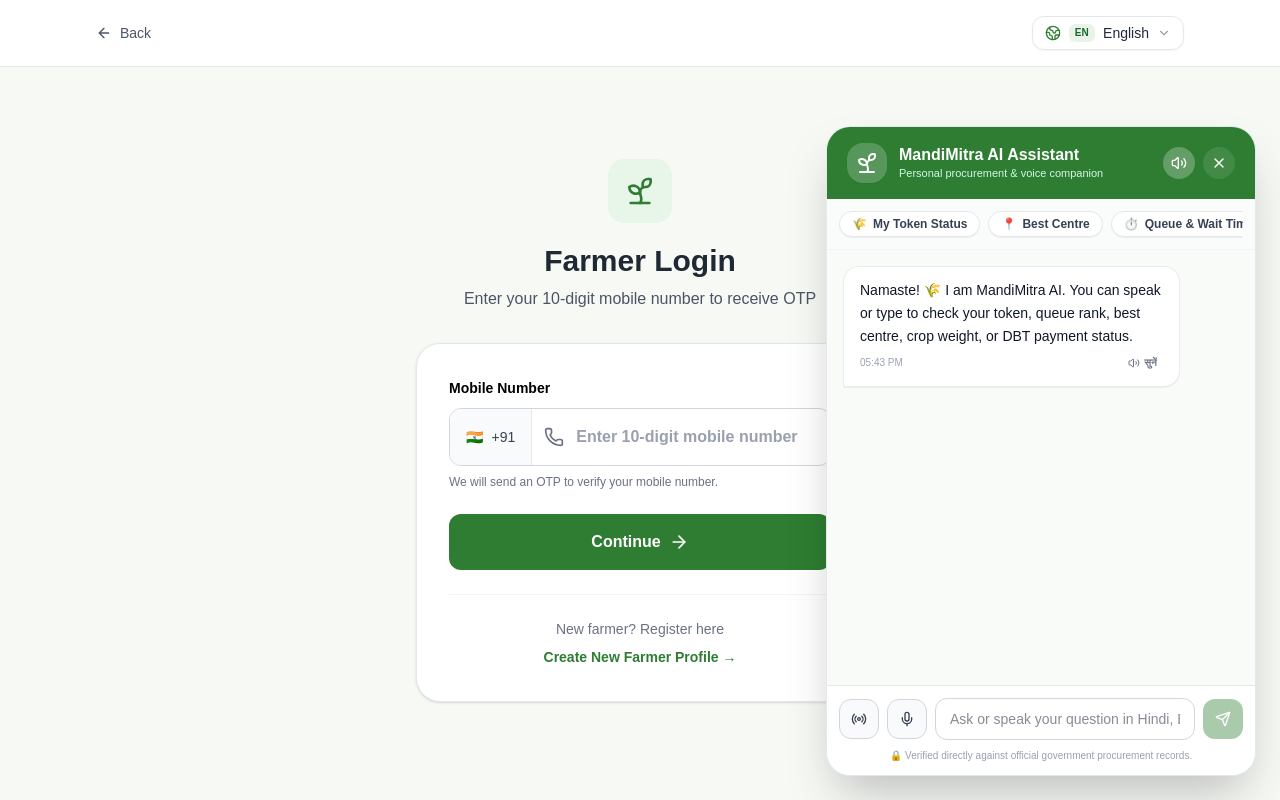
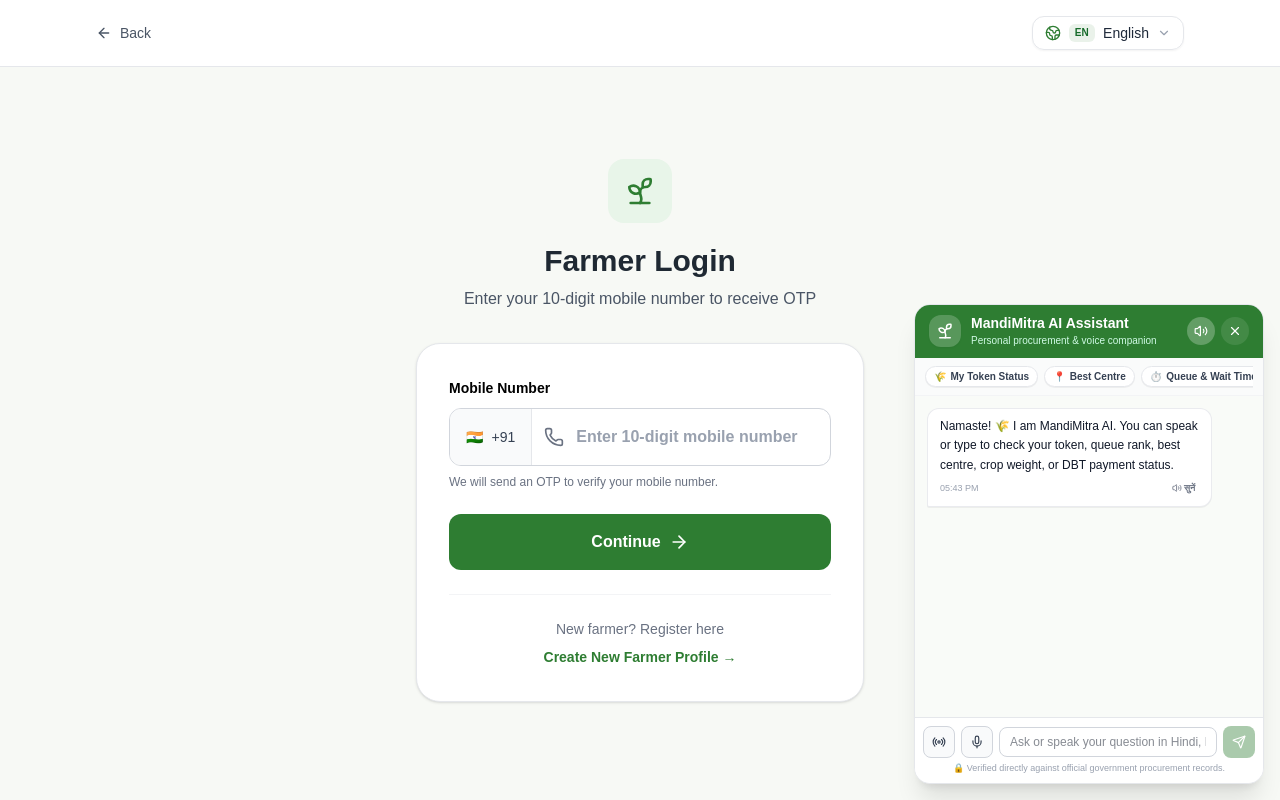
Before and after one commit to aaryanttiwari247-lab/mandimitra, a Next.js app: page /farmer/login in a window 1280 px wide. Both pictures are taken after a click on the button "Voice Help". Built offline with nearby package versions, Linux system fonts and the light colour scheme.

Commit message:
ui: reduce chat box size and remove assistant from landing page

```diff
--- a/components/MandimitraChatWidget.tsx
+++ b/components/MandimitraChatWidget.tsx
@@ -1,6 +1,7 @@
 "use client";
 
 import React, { useState, useEffect, useRef, useCallback } from "react";
+import { usePathname } from "next/navigation";
 import { useLanguage } from "@/context/language-context";
 import { getFarmerSession, FarmerUser } from "@/lib/farmer-auth";
 import {
@@ -46,6 +47,7 @@
 }
 
 export function MandimitraChatWidget() {
+  const pathname = usePathname();
   const { t, language } = useLanguage();
 
   const [isOpen, setIsOpen] = useState(false);
@@ -399,6 +401,11 @@
     },
   ];
 
+  // Do not show widget on the landing / first page
+  if (pathname === "/") {
+    return null;
+  }
+
   return (
     <>
       {/* ======================================================
@@ -410,21 +417,21 @@
             loadFarmerContext();
             setIsOpen(true);
           }}
-          className="fixed bottom-6 right-6 z-50 flex items-center gap-3 rounded-full bg-[#2E7D32] px-5 py-3.5 text-white shadow-2xl transition hover:bg-[#256428] hover:scale-105 active:scale-95 focus:outline-none focus:ring-4 focus:ring-[#2E7D32]/30 print:hidden"
+          className="fixed bottom-5 right-5 z-50 flex items-center gap-2 rounded-full bg-[#2E7D32] px-3.5 py-2 text-white shadow-xl transition hover:bg-[#256428] hover:scale-105 active:scale-95 focus:outline-none focus:ring-2 focus:ring-[#2E7D32]/30 print:hidden text-xs sm:text-sm font-bold"
           title={t("assistant.floatingBtn") || "MandiMitra AI • Voice Help"}
         >
-          <span className="relative flex h-3.5 w-3.5">
+          <span className="relative flex h-2.5 w-2.5">
             <span className="absolute inline-flex h-full w-full animate-ping rounded-full bg-emerald-300 opacity-75"></span>
-            <span className="relative inline-flex h-3.5 w-3.5 rounded-full bg-emerald-400"></span>
+            <span className="relative inline-flex h-2.5 w-2.5 rounded-full bg-emerald-400"></span>
           </span>
 
-          <div className="flex items-center gap-2 font-bold text-sm sm:text-base">
-            <Sprout className="h-5 w-5" />
+          <div className="flex items-center gap-1.5 font-bold">
+            <Sprout className="h-4 w-4" />
             <span>{t("assistant.floatingBtnShort") || "आवाज सहायता"}</span>
           </div>
 
-          <div className="flex h-8 w-8 items-center justify-center rounded-full bg-white/20">
-            <Mic className="h-4 w-4" />
+          <div className="flex h-6 w-6 items-center justify-center rounded-full bg-white/20">
+            <Mic className="h-3.5 w-3.5" />
           </div>
         </button>
       )}
@@ -433,27 +440,27 @@
           EXPANDABLE CHAT & VOICE DRAWER
       ====================================================== */}
       {isOpen && (
-        <div className="fixed inset-0 z-50 flex items-end sm:items-end justify-end p-0 sm:p-6 bg-black/40 backdrop-blur-xs sm:bg-transparent sm:backdrop-blur-none print:hidden pointer-events-none">
-          <div className="pointer-events-auto flex flex-col w-full sm:w-[430px] h-[92vh] sm:h-[650px] max-h-[720px] bg-white rounded-t-3xl sm:rounded-3xl border border-gray-200 shadow-2xl overflow-hidden animate-in slide-in-from-bottom-5 duration-200">
+        <div className="fixed inset-0 z-50 flex items-end sm:items-end justify-end p-0 sm:p-4 bg-black/30 backdrop-blur-xs sm:bg-transparent sm:backdrop-blur-none print:hidden pointer-events-none">
+          <div className="pointer-events-auto flex flex-col w-full sm:w-[350px] h-[78vh] sm:h-[480px] max-h-[500px] bg-white rounded-t-2xl sm:rounded-2xl border border-gray-200 shadow-xl overflow-hidden animate-in slide-in-from-bottom-3 duration-200">
             {/* HEADER */}
-            <div className="flex items-center justify-between bg-[#2E7D32] px-5 py-4 text-white">
-              <div className="flex items-center gap-3">
-                <div className="flex h-10 w-10 items-center justify-center rounded-2xl bg-white/20 text-white shadow-xs">
-                  <Sprout className="h-6 w-6" />
+            <div className="flex items-center justify-between bg-[#2E7D32] px-3.5 py-2.5 text-white">
+              <div className="flex items-center gap-2.5">
+                <div className="flex h-8 w-8 items-center justify-center rounded-xl bg-white/20 text-white shadow-xs">
+                  <Sprout className="h-4.5 w-4.5" />
                 </div>
                 <div>
-                  <div className="flex items-center gap-2">
-                    <h3 className="font-extrabold text-base leading-tight">
-                      {t("assistant.title") || "MandiMitra AI Assistant"}
+                  <div className="flex items-center gap-1.5">
+                    <h3 className="font-bold text-xs sm:text-sm leading-tight">
+                      {t("assistant.title") || "MandiMitra AI"}
                     </h3>
                   </div>
-                  <p className="text-[11px] text-emerald-100 font-medium">
-                    {t("assistant.subtitle") || "Personal procurement & voice companion"}
+                  <p className="text-[10px] text-emerald-100 font-medium">
+                    {t("assistant.subtitle") || "Procurement assistant"}
                   </p>
                 </div>
               </div>
 
-              <div className="flex items-center gap-2">
+              <div className="flex items-center gap-1.5">
                 {/* AUTO-SPEAK TOGGLE */}
                 <button
                   type="button"
@@ -461,12 +468,12 @@
                     if (autoSpeak) stopSpeaking();
                     setAutoSpeak(!autoSpeak);
                   }}
-                  className={`flex h-8 w-8 items-center justify-center rounded-full transition ${
+                  className={`flex h-7 w-7 items-center justify-center rounded-full transition ${
                     autoSpeak ? "bg-white/25 text-white" : "bg-white/10 text-white/50"
                   }`}
                   title={autoSpeak ? "Auto-Speak ON" : "Auto-Speak OFF"}
                 >
-                  {autoSpeak ? <Volume2 className="h-4 w-4" /> : <VolumeX className="h-4 w-4" />}
+                  {autoSpeak ? <Volume2 className="h-3.5 w-3.5" /> : <VolumeX className="h-3.5 w-3.5" />}
                 </button>
 
                 {/* CLOSE BUTTON */}
@@ -475,24 +482,24 @@
                     stopSpeaking();
                     setIsOpen(false);
                   }}
-                  className="flex h-8 w-8 items-center justify-center rounded-full bg-white/10 hover:bg-white/20 transition text-white"
+                  className="flex h-7 w-7 items-center justify-center rounded-full bg-white/10 hover:bg-white/20 transition text-white"
                   title={t("assistant.close") || "Close"}
                 >
-                  <X className="h-4 w-4" />
+                  <X className="h-3.5 w-3.5" />
                 </button>
               </div>
             </div>
 
             {/* QUICK ACTIONS ROW */}
-            <div className="border-b border-gray-100 bg-gray-50/80 px-3 py-2.5">
-              <div className="flex gap-2 overflow-x-auto no-scrollbar py-0.5">
+            <div className="border-b border-gray-100 bg-gray-50/80 px-2.5 py-1.5">
+              <div className="flex gap-1.5 overflow-x-auto no-scrollbar py-0.5">
                 {quickActions.map((action, idx) => (
                   <button
                     key={idx}
                     type="button"
                     disabled={loading || isRecordingNote}
                     onClick={() => handleSend(action.prompt)}
-                    className="flex shrink-0 items-center gap-1.5 rounded-full border border-gray-200 bg-white px-3 py-1 text-xs font-semibold text-gray-700 shadow-2xs hover:border-[#2E7D32] hover:bg-[#E8F5E9] hover:text-[#2E7D32] transition disabled:opacity-50"
+                    className="flex shrink-0 items-center gap-1 rounded-full border border-gray-200 bg-white px-2 py-0.5 text-[10px] font-semibold text-gray-700 shadow-2xs hover:border-[#2E7D32] hover:bg-[#E8F5E9] hover:text-[#2E7D32] transition disabled:opacity-50"
                   >
                     <span>{action.icon}</span>
                     <span>{action.label}</span>
@@ -502,7 +509,7 @@
             </div>
 
             {/* MESSAGES LIST */}
-            <div className="flex-1 overflow-y-auto p-4 space-y-4 bg-[#F9FBF8]">
+            <div className="flex-1 overflow-y-auto p-3 space-y-2.5 bg-[#F9FBF8]">
               {messages.map((m) => {
                 const isUser = m.role === "user";
                 const isSpeakingThis = speakingMsgId === m.id;
@@ -513,7 +520,7 @@
                     className={`flex flex-col ${isUser ? "items-end" : "items-start"}`}
                   >
                     <div
-                      className={`relative max-w-[85%] rounded-2xl px-4 py-3 text-sm leading-relaxed shadow-2xs ${
+                      className={`relative max-w-[88%] rounded-xl px-3 py-2 text-xs leading-relaxed shadow-2xs ${
                         isUser
                           ? "bg-[#2E7D32] text-white rounded-br-xs"
                           : "bg-white text-gray-900 border border-gray-200/80 rounded-bl-xs"
@@ -521,31 +528,31 @@
                     >
                       {/* AUDIO NOTE BUBBLE (IF USER SENT A VOICE MESSAGE) */}
                       {m.audioUrl && (
-                        <div className="mb-2 flex items-center gap-3 rounded-xl bg-black/15 p-2.5">
+                        <div className="mb-1.5 flex items-center gap-2 rounded-lg bg-black/15 p-2">
                           <button
                             type="button"
                             onClick={() => playAudioNote(m.id, m.audioUrl!)}
-                            className="flex h-8 w-8 shrink-0 items-center justify-center rounded-full bg-white text-[#2E7D32] shadow-xs"
+                            className="flex h-6 w-6 shrink-0 items-center justify-center rounded-full bg-white text-[#2E7D32] shadow-xs"
                           >
                             {playingAudioId === m.id ? (
-                              <Pause className="h-4 w-4" />
+                              <Pause className="h-3 w-3" />
                             ) : (
-                              <Play className="h-4 w-4 ml-0.5" />
+                              <Play className="h-3 w-3 ml-0.5" />
                             )}
                           </button>
                           <div className="flex-1">
-                            <div className="flex items-center justify-between text-xs font-bold text-white/90">
+                            <div className="flex items-center justify-between text-[10px] font-bold text-white/90">
                               <span>{t("assistant.voiceNoteFromYou") || "आवाज संदेश"}</span>
                               <span>0:0{m.audioDuration || 3}</span>
                             </div>
-                            <div className="mt-1 flex items-center gap-0.5">
+                            <div className="mt-0.5 flex items-center gap-0.5">
                               {[35, 60, 40, 80, 50, 90, 30, 70, 45, 65, 85, 40].map((h, i) => (
                                 <span
                                   key={i}
-                                  className={`w-1 rounded-full bg-white/70 transition-all ${
+                                  className={`w-0.5 rounded-full bg-white/70 transition-all ${
                                     playingAudioId === m.id ? "animate-pulse" : ""
                                   }`}
-                                  style={{ height: `${h * 0.2}px` }}
+                                  style={{ height: `${h * 0.14}px` }}
                                 />
                               ))}
                             </div>
@@ -558,23 +565,23 @@
 
                       {/* FOOTER OF BUBBLE (TTS SPEAKER & TIMESTAMP) */}
                       <div
-                        className={`mt-1.5 flex items-center justify-between text-[10px] ${
+                        className={`mt-1 flex items-center justify-between text-[9px] ${
                           isUser ? "text-emerald-100" : "text-gray-400"
                         }`}
                       >
                         <span>{m.timestamp}</span>
 
                         {!isUser && (
-                          <div className="flex items-center gap-2">
+                          <div className="flex items-center gap-1.5">
                             {m.demoMode && (
-                              <span className="text-[9px] font-bold uppercase tracking-wider text-amber-600 bg-amber-50 px-1.5 py-0.5 rounded">
+                              <span className="text-[8px] font-bold uppercase tracking-wider text-amber-600 bg-amber-50 px-1 py-0.2 rounded">
                                 Verified Data
                               </span>
                             )}
                             <button
                               type="button"
                               onClick={() => toggleSpeakMessage(m.id, m.content)}
-                              className={`flex items-center gap-1 rounded px-1.5 py-0.5 font-bold transition ${
+                              className={`flex items-center gap-0.5 rounded px-1 py-0.5 font-bold transition ${
                                 isSpeakingThis
                                   ? "bg-[#2E7D32] text-white"
                                   : "hover:bg-gray-100 text-gray-500 hover:text-gray-800"
@@ -585,7 +592,7 @@
                                   : t("assistant.listenTooltip") || "उत्तर सुनें"
                               }
                             >
-                              <Volume2 className="h-3 w-3" />
+                              <Volume2 className="h-2.5 w-2.5" />
                               <span>{isSpeakingThis ? "बोल रहा है..." : "सुनें"}</span>
                             </button>
                           </div>
@@ -598,11 +605,11 @@
 
               {/* LOADING INDICATOR */}
               {loading && (
-                <div className="flex items-start gap-2">
-                  <div className="flex items-center gap-2 rounded-2xl rounded-bl-xs border border-gray-200 bg-white px-4 py-3 text-xs text-gray-500 shadow-2xs">
-                    <span className="relative flex h-2 w-2">
+                <div className="flex items-start gap-1.5">
+                  <div className="flex items-center gap-1.5 rounded-xl rounded-bl-xs border border-gray-200 bg-white px-2.5 py-1.5 text-[11px] text-gray-500 shadow-2xs">
+                    <span className="relative flex h-1.5 w-1.5">
                       <span className="absolute inline-flex h-full w-full animate-ping rounded-full bg-[#2E7D32] opacity-75"></span>
-                      <span className="relative inline-flex h-2 w-2 rounded-full bg-[#2E7D32]"></span>
+                      <span className="relative inline-flex h-1.5 w-1.5 rounded-full bg-[#2E7D32]"></span>
                     </span>
                     <span>MandiMitra जाँच कर रहा है...</span>
                   </div>
@@ -616,38 +623,38 @@
                 RECORDING AUDIO VOICE NOTE OVERLAY
             ================================================== */}
             {isRecordingNote ? (
-              <div className="border-t border-red-200 bg-red-50/90 p-3.5 animate-in fade-in duration-150">
+              <div className="border-t border-red-200 bg-red-50/90 p-2.5 animate-in fade-in duration-150">
                 <div className="flex items-center justify-between">
-                  <div className="flex items-center gap-3">
-                    <span className="relative flex h-4 w-4">
+                  <div className="flex items-center gap-2">
+                    <span className="relative flex h-3 w-3">
                       <span className="absolute inline-flex h-full w-full animate-ping rounded-full bg-red-400 opacity-75"></span>
-                      <span className="relative inline-flex h-4 w-4 rounded-full bg-red-600"></span>
+                      <span className="relative inline-flex h-3 w-3 rounded-full bg-red-600"></span>
                     </span>
                     <div>
-                      <p className="text-xs font-extrabold text-red-900">
-                        {t("assistant.recordingVoiceNote") || "आवाज संदेश रिकॉर्ड हो रहा है..."}
+                      <p className="text-[11px] font-extrabold text-red-900">
+                        {t("assistant.recordingVoiceNote") || "रिकॉर्ड हो रहा है..."}
                       </p>
-                      <p className="text-[11px] font-bold text-red-700">
+                      <p className="text-[10px] font-bold text-red-700">
                         00:{recordingSeconds < 10 ? `0${recordingSeconds}` : recordingSeconds}
                       </p>
                     </div>
                   </div>
 
-                  <div className="flex items-center gap-2">
+                  <div className="flex items-center gap-1.5">
                     <button
                       type="button"
                       onClick={cancelVoiceNote}
-                      className="flex h-9 w-9 items-center justify-center rounded-full border border-red-300 bg-white text-red-700 hover:bg-red-100 transition shadow-xs"
+                      className="flex h-7 w-7 items-center justify-center rounded-full border border-red-300 bg-white text-red-700 hover:bg-red-100 transition shadow-xs"
                       title={t("assistant.cancelRecording") || "रद्द करें"}
                     >
-                      <Trash2 className="h-4 w-4" />
+                      <Trash2 className="h-3.5 w-3.5" />
                     </button>
                     <button
                       type="button"
                       onClick={stopAndSendVoiceNote}
-                      className="flex items-center gap-1.5 rounded-full bg-red-600 px-4 py-2 text-xs font-bold text-white hover:bg-red-700 transition shadow-sm"
+                      className="flex items-center gap-1 rounded-full bg-red-600 px-3 py-1 text-[11px] font-bold text-white hover:bg-red-700 transition shadow-xs"
                     >
-                      <Check className="h-4 w-4" />
+                      <Check className="h-3 w-3" />
                       <span>{t("assistant.sendVoiceNote") || "भेजें"}</span>
                     </button>
                   </div>
@@ -657,23 +664,23 @@
               /* ==================================================
                   STANDARD INPUT & MIC BAR
               ================================================== */
-              <div className="border-t border-gray-200 bg-white p-3">
+              <div className="border-t border-gray-200 bg-white p-2">
                 <form
                   onSubmit={(e) => {
                     e.preventDefault();
                     handleSend();
                   }}
-                  className="flex items-center gap-2"
+                  className="flex items-center gap-1.5"
                 >
                   {/* HOLD / TAP TO RECORD AUDIO VOICE NOTE */}
                   <button
                     type="button"
                     onClick={startRecordingVoiceNote}
                     disabled={loading || isDictating}
-                    className="flex h-10 w-10 shrink-0 items-center justify-center rounded-xl border border-gray-300 bg-gray-50 text-gray-700 hover:border-red-500 hover:bg-red-50 hover:text-red-600 transition disabled:opacity-50"
+                    className="flex h-8 w-8 shrink-0 items-center justify-center rounded-lg border border-gray-300 bg-gray-50 text-gray-700 hover:border-red-500 hover:bg-red-50 hover:text-red-600 transition disabled:opacity-50"
                     title="Record voice audio note"
                   >
-                    <Radio className="h-4 w-4" />
+                    <Radio className="h-3.5 w-3.5" />
                   </button>
 
                   {/* SPEECH-TO-TEXT DICTATION BUTTON */}
@@ -681,14 +688,14 @@
                     type="button"
                     onClick={toggleDictation}
                     disabled={loading}
-                    className={`flex h-10 w-10 shrink-0 items-center justify-center rounded-xl transition ${
+                    className={`flex h-8 w-8 shrink-0 items-center justify-center rounded-lg transition ${
                       isDictating
                         ? "bg-red-600 text-white animate-pulse"
                         : "border border-gray-300 bg-gray-50 text-gray-700 hover:border-[#2E7D32] hover:bg-[#E8F5E9] hover:text-[#2E7D32]"
                     }`}
                     title={isDictating ? "Stop Dictation" : "Dictate (Speech to Text)"}
                   >
-                    <Mic className="h-4 w-4" />
+                    <Mic className="h-3.5 w-3.5" />
                   </button>
 
                   {/* TEXT INPUT */}
@@ -699,24 +706,24 @@
                     placeholder={
                       isDictating
                         ? t("assistant.listening") || "सुन रहा हूँ... बोलिए"
-                        : t("assistant.typePlaceholder") || "अपना प्रश्न बोलें या लिखें..."
+                        : t("assistant.typePlaceholder") || "प्रश्न बोलें या लिखें..."
                     }
-                    className="flex-1 rounded-xl border border-gray-300 px-3.5 py-2.5 text-xs sm:text-sm text-gray-900 focus:border-[#2E7D32] focus:outline-none focus:ring-1 focus:ring-[#2E7D32]"
+                    className="flex-1 rounded-lg border border-gray-300 px-2.5 py-1.5 text-xs text-gray-900 focus:border-[#2E7D32] focus:outline-none focus:ring-1 focus:ring-[#2E7D32]"
                   />
 
                   {/* SEND BUTTON */}
                   <button
                     type="submit"
                     disabled={loading || !input.trim()}
-                    className="flex h-10 w-10 shrink-0 items-center justify-center rounded-xl bg-[#2E7D32] text-white transition hover:bg-[#256428] disabled:opacity-40"
+                    className="flex h-8 w-8 shrink-0 items-center justify-center rounded-lg bg-[#2E7D32] text-white transition hover:bg-[#256428] disabled:opacity-40"
                     title="Send"
                   >
-                    <Send className="h-4 w-4" />
+                    <Send className="h-3.5 w-3.5" />
                   </button>
                 </form>
 
                 {/* DISCLAIMER / FOOTER */}
-                <p className="mt-2 text-center text-[10px] text-gray-400">
+                <p className="mt-1 text-center text-[9px] text-gray-400">
                   {t("assistant.disclaimer") || "🔒 Verified against official government procurement records."}
                 </p>
               </div>
```
